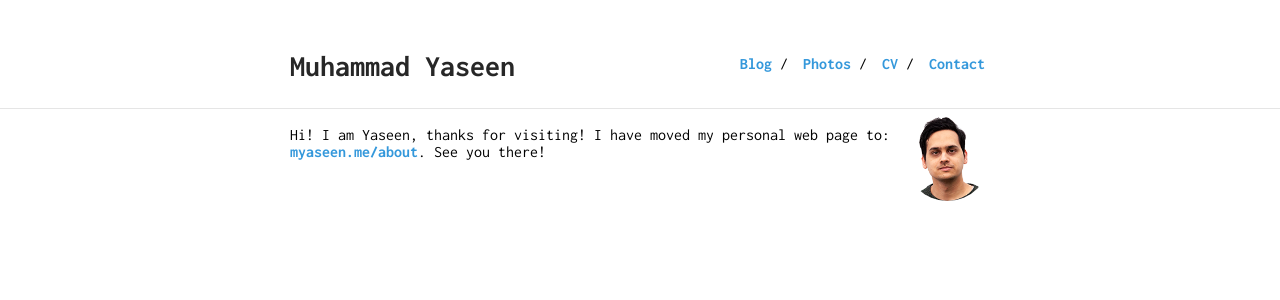
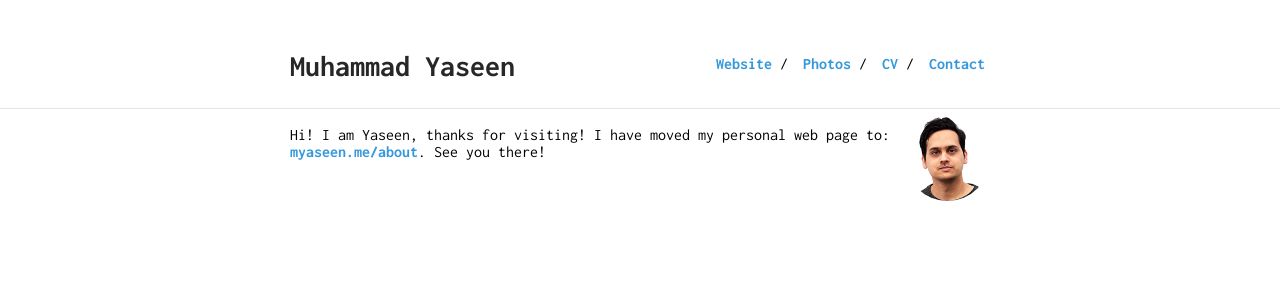
Before and after one commit to muhammadyaseen/muhammadyaseen.github.io, a Jekyll site: the page built from index.md, in a window 1280 px wide. Shown: the top 300 px of the page. Built offline with Jekyll 4.4.1, drawn with Linux system fonts in a browser that asks for light colours.

```diff
--- a/_data/nav.yml
+++ b/_data/nav.yml
@@ -1,5 +1,5 @@
 - name: "Contact"
-  link: "#contact"
+  link: "http://www.myaseen.me"
 
 - name: "CV"
   link: "Muhammad_Yaseen_CV.pdf"
@@ -7,5 +7,5 @@
 - name: "Photos"
   link: "gallery"
 
-- name: "Blog"
-  link: "http://www.yaseenx.wordpress.com"
+- name: "Website"
+  link: "http://www.myaseen.me"
```
